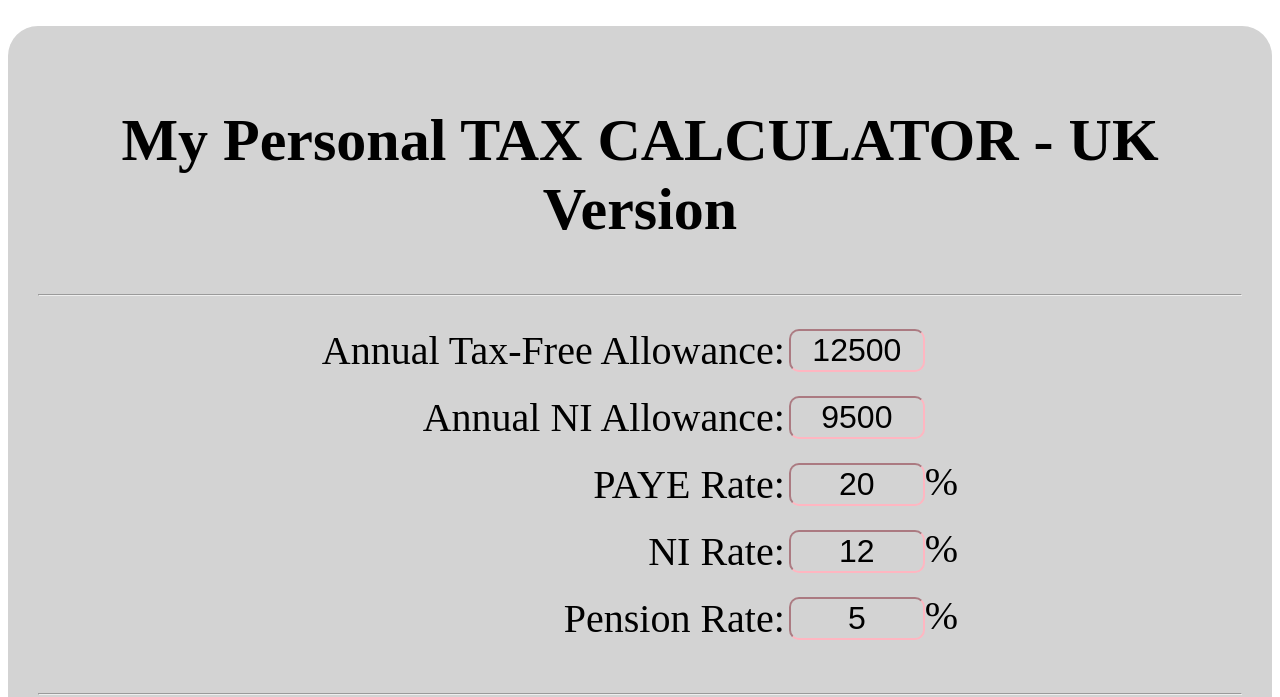
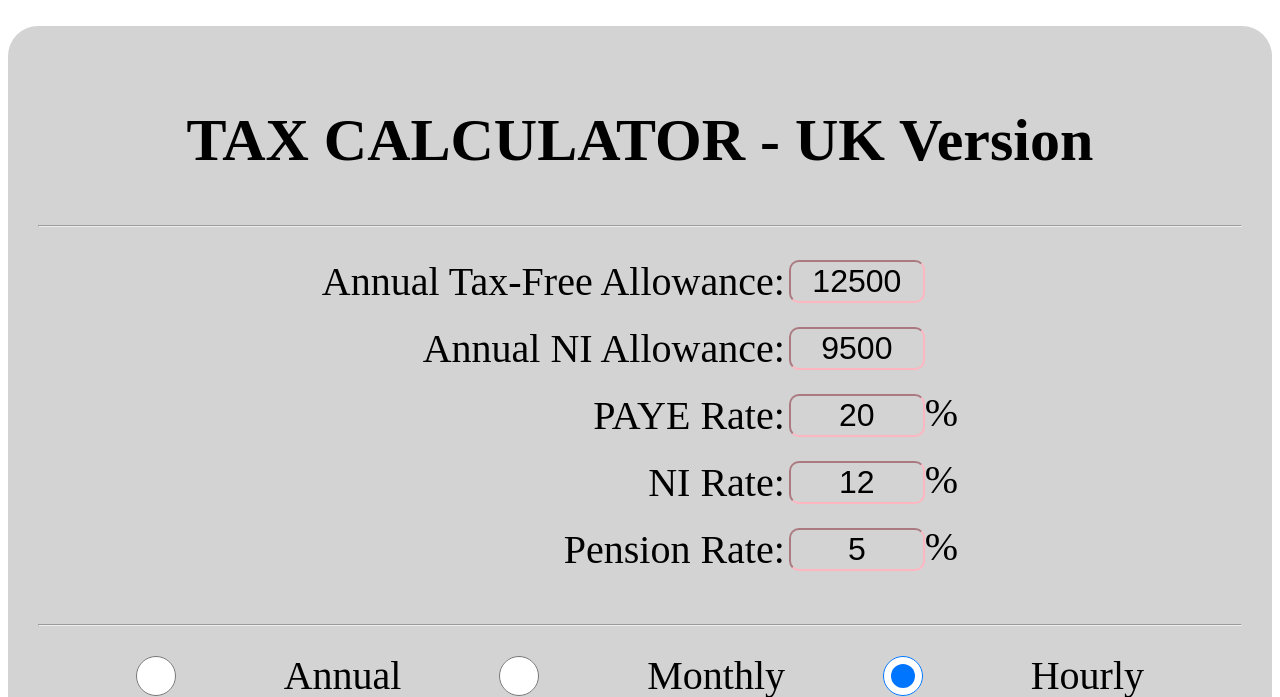
Before and after one commit to maclyn02/uk-tax-calc, a Django app: page / in a window 1280 px wide. Shown: the top 697 px of the page. Run offline with Django 3.2, Linux system fonts and the light colour scheme.

Commit message:
updated structure and formulae

```diff
--- a/personalTaxCalcApp/templates/taxCalc/homepage.html
+++ b/personalTaxCalcApp/templates/taxCalc/homepage.html
@@ -11,7 +11,7 @@
   <body>
     <br/>
     <div class="container">
-      <h2>My Personal TAX CALCULATOR - UK Version</h2>
+      <h2>TAX CALCULATOR - UK Version</h2>
       <hr>
       <table>
         <tr>
```
